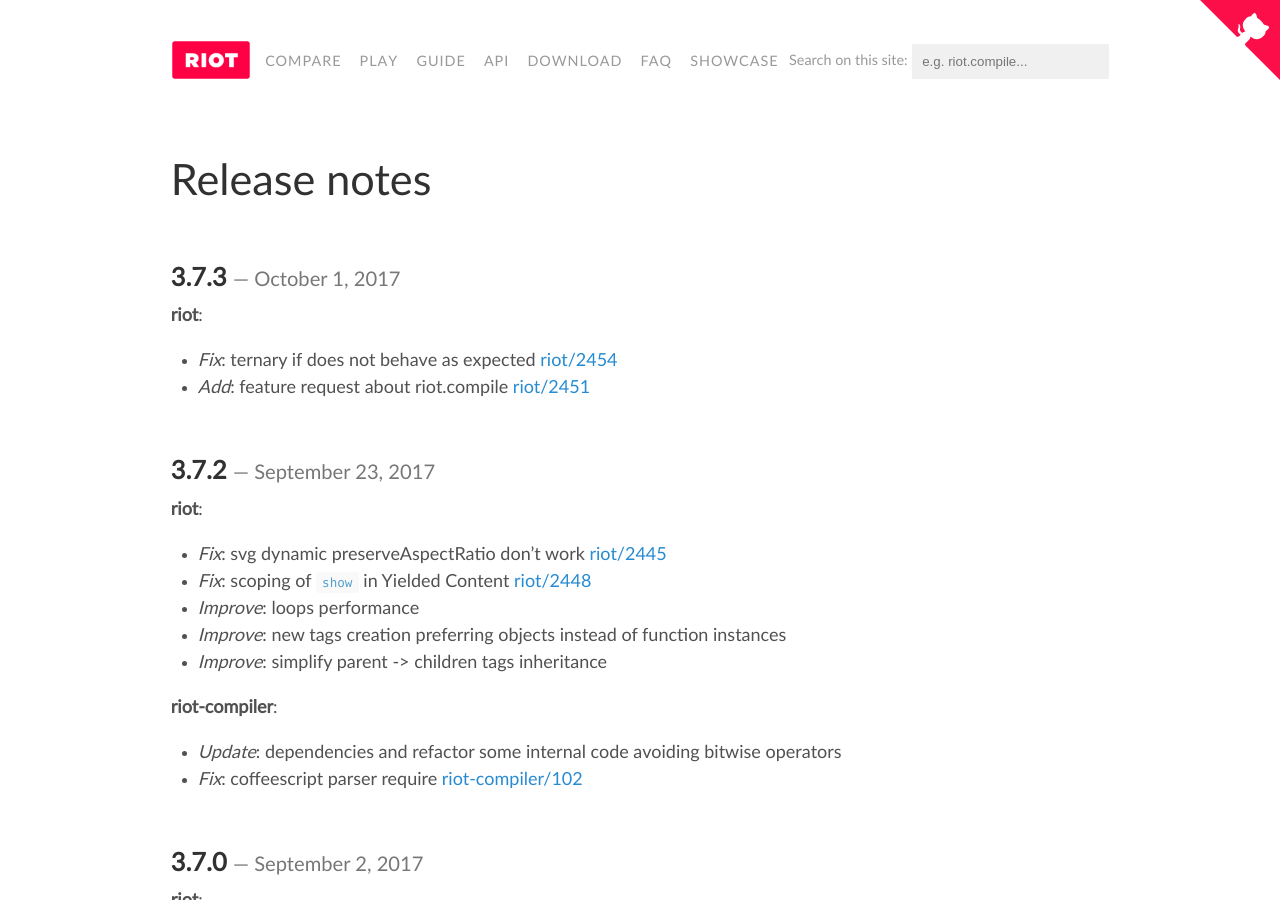
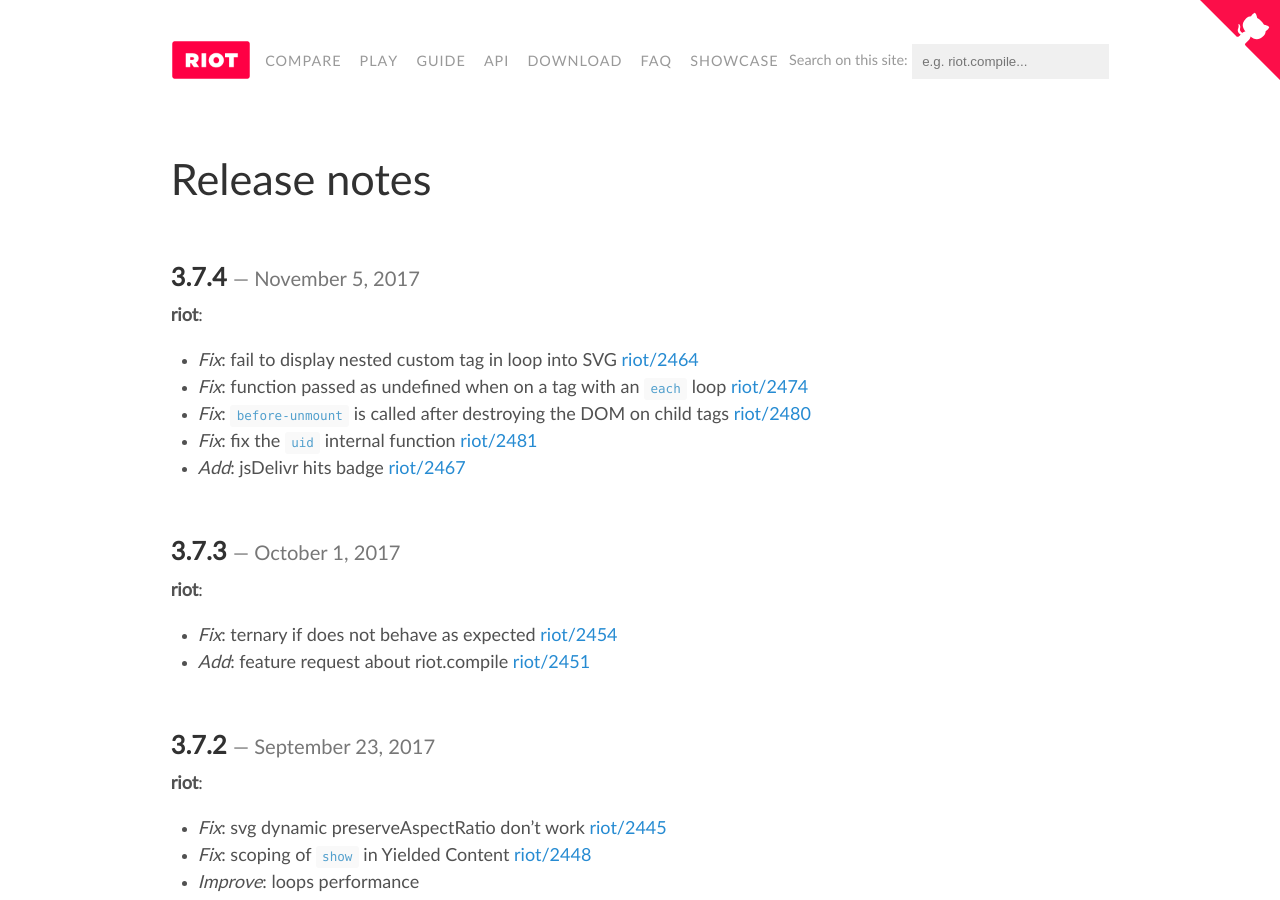
Before and after one commit to riot/riot.github.io, a Jekyll site: the page built from release-notes.md, in a window 1280 px wide and 900 px high. Built offline with Jekyll 4.4.1, drawn with Linux system fonts in a browser that asks for light colours; nearby versions of some CDN libraries; emoji names are drawn with the system emoji font; comment, search, counter and statistics services are not loaded.

Commit message:
added: release notes

```diff
--- a/_config.yml
+++ b/_config.yml
@@ -42,9 +42,9 @@
 minor_version:       3.7
 v2_minor_version:    2.6
 
-version:             3.7.3
+version:             3.7.4
 v2_version:          2.6.8
-version_slurp:       Easier debugging for runtime compilation
+version_slurp:       Improve svg support
 v2_version_slurp:    Security patch agains XSS injections
 repo:                https://github.com/riot/riot
 twitter_account:     https://twitter.com/riotjs_
--- a/release-notes.md
+++ b/release-notes.md
@@ -5,6 +5,16 @@
 ---
 
 # {{ page.title }}
+
+## 3.7.4 *November 5, 2017*
+
+__riot__:
+
+  - _Fix_: fail to display nested custom tag in loop into SVG [riot/2464](https://github.com/riot/riot/issues/2464)
+  - _Fix_: function passed as undefined when on a tag with an `each` loop [riot/2474](https://github.com/riot/riot/issues/2474)
+  - _Fix_: `before-unmount` is called after destroying the DOM on child tags [riot/2480](https://github.com/riot/riot/issues/2480)
+  - _Fix_: fix the `uid` internal function [riot/2481](https://github.com/riot/riot/issues/2481)
+  - _Add_: jsDelivr hits badge [riot/2467](https://github.com/riot/riot/issues/2467)
 
 ## 3.7.3 *October 1, 2017*
 
```
